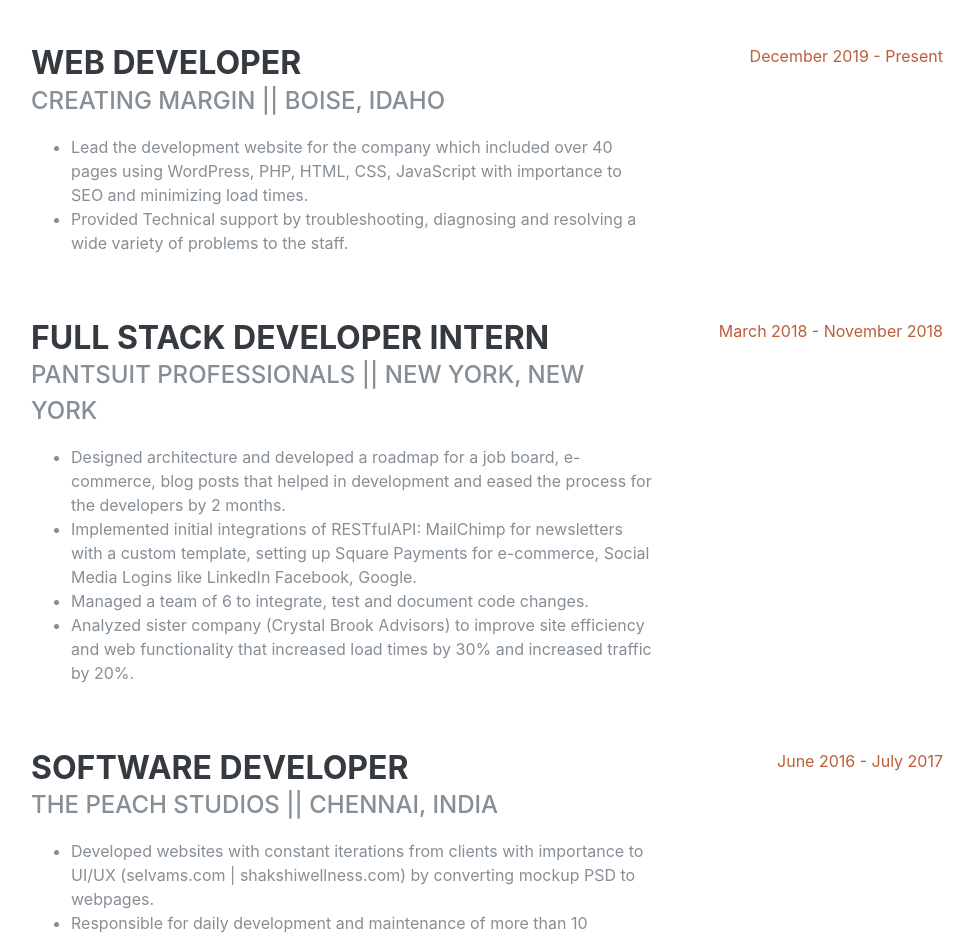
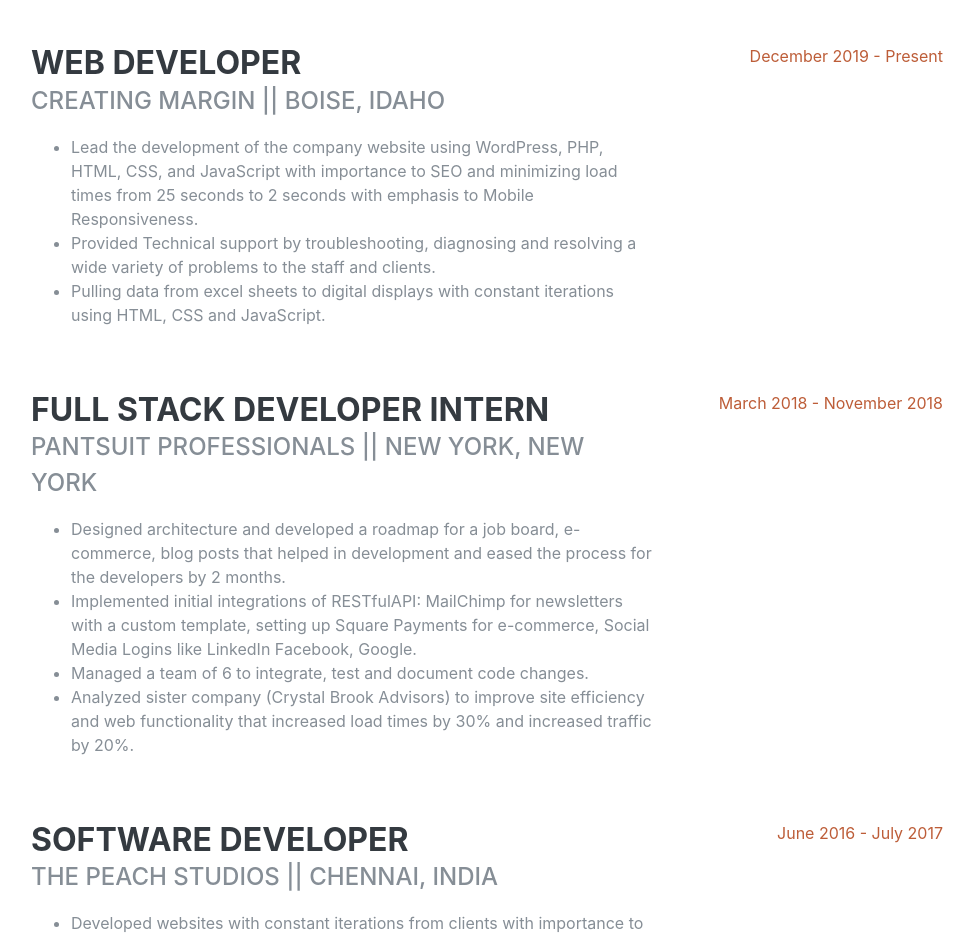
Before and after one commit to Siddhant-Misra/Portfolio, a plain HTML site: page index.html in a window 1280 px wide. Shown: the part 920-1855 px from the top of the page, without its empty margins (289-1263 px from the left). Drawn offline with nearby package versions, Linux system fonts and the light colour scheme; files that its build step writes are made by us from their sources; a web font is replaced by a local one.

Commit message:
Updated Creating Margin responsibilities.

```diff
--- a/index.html
+++ b/index.html
@@ -104,10 +104,9 @@
             <div class="subheading mb-3">Creating Margin || Boise, Idaho</div>
             <p>
               <ul>
-                <li>Lead the development website for the company which included over 40 pages using WordPress, PHP,
-                  HTML, CSS, JavaScript with importance to SEO and minimizing load times.</li>
-                <li>Provided Technical support by troubleshooting, diagnosing and resolving a wide variety of problems
-                  to the staff.</li>
+                <li>Lead the development of the company website using WordPress, PHP, HTML, CSS, and JavaScript with importance to SEO and minimizing load times from 25 seconds to 2 seconds with emphasis to Mobile Responsiveness.</li>
+                <li>Provided Technical support by troubleshooting, diagnosing and resolving a wide variety of problems to the staff and clients.</li>
+                <li>Pulling data from excel sheets to digital displays with constant iterations using HTML, CSS and JavaScript.</li>
               </ul>
             </p>
           </div>
```
